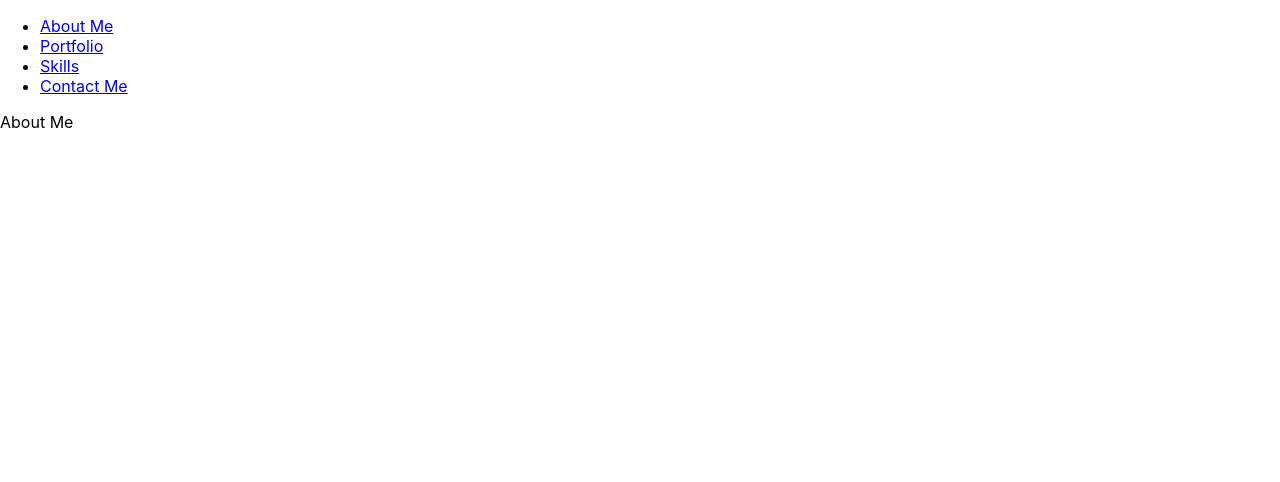
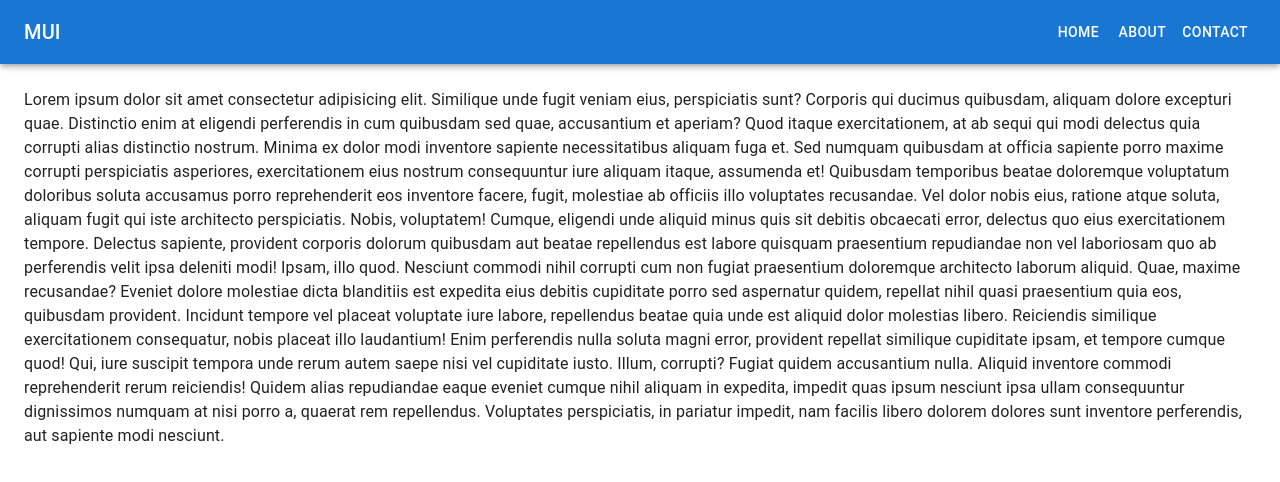
Before and after one commit to CoderJ01/material-ui-programming-portfolio, a React (Create React App) app: page / in a window 1280 px wide. Shown: the top 482 px of the page. Built offline with nearby package versions, Linux system fonts and the light colour scheme.

Commit message:
import DrawerAppBar

```diff
--- a/src/App.js
+++ b/src/App.js
@@ -1,5 +1,6 @@
 import { BrowserRouter, Routes, Route } from "react-router-dom";
-import Layout from "./components/Layout/Layout.component";
+// import Layout from "./components/Layout/Layout.component";
+import DrawerAppBar from "./components/Header/Header.component";
 import AboutMe from "./pages/AboutMe/AboutMe.page";
 import Portfolio from "./pages/Portfolio/Portfolio.page";
 import Skills from "./pages/Skills/Skills.page";
@@ -9,7 +10,7 @@ function App() {
   return (
     <BrowserRouter>
       <Routes>
-        <Route path="/" element={<Layout/>}>
+        <Route path="/" element={<DrawerAppBar/>}>
           <Route index element={<AboutMe/>}/>
           <Route path="portfolio" element={<Portfolio/>}/>
           <Route path="skills" element={<Skills/>}/>
```
